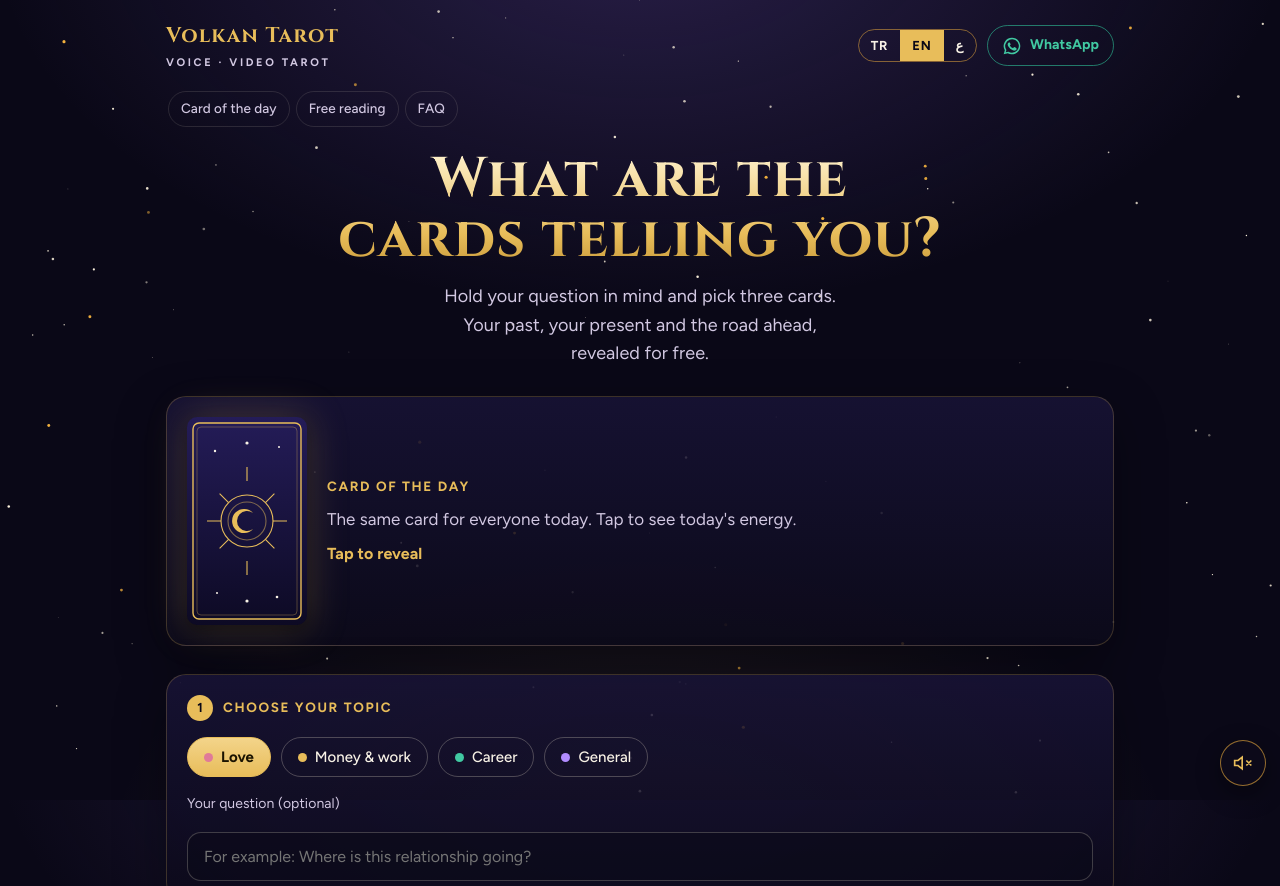
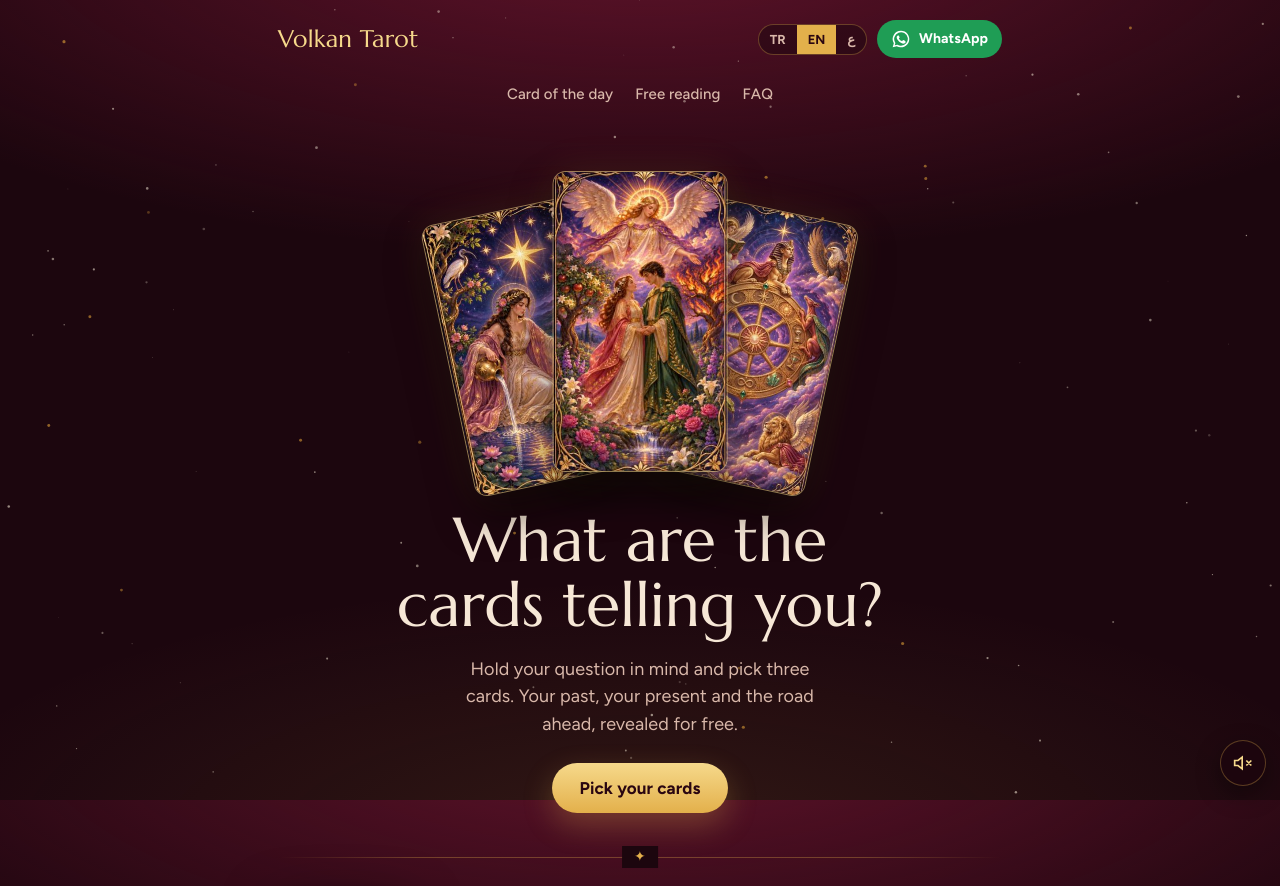
Before and after one commit to volkantarot/volkantarot.github.io, a plain HTML site: page kart/index.html in a window 1280 px wide. Shown: the top 886 px of the page. Drawn offline with Linux system fonts and the light colour scheme.

Commit message:
Update index.html

```diff
--- a/kart/index.html
+++ b/kart/index.html
@@ -344,6 +344,7 @@ textarea.pq-in{min-height:100px;resize:vertical}
 .subnav a.hot{color:#1a1300;background:linear-gradient(180deg,#f3d48a,#e8bd5a);border-color:transparent;font-weight:700}
 @media (max-width:480px){#pqDeck{grid-template-columns:repeat(7,minmax(0,1fr));gap:4px}.pq-price{font-size:21px}}
 </style>
+<link rel="stylesheet" href="tema.css">
 </head>
 <body>
 <canvas id="stars" aria-hidden="true"></canvas>
@@ -368,8 +369,10 @@ textarea.pq-in{min-height:100px;resize:vertical}
   </nav>
 
   <section class="hero">
+    <div class="hero-fan stack" aria-hidden="true"><img src="cards/m17.jpg" alt="" width="300" height="520"><img src="cards/m06.jpg" alt="" width="300" height="520" fetchpriority="high"><img src="cards/m10.jpg" alt="" width="300" height="520"></div>
     <h1 data-i="h1"></h1>
     <p data-i="heroP"></p>
+    <a class="hero-cta" href="#setup" data-i="heroCta">Kartlarını seç</a>
   </section>
 
   <section class="panel daily" id="daily" aria-labelledby="dailyH">
@@ -548,6 +551,7 @@ textarea.pq-in{min-height:100px;resize:vertical}
 <script src="data_ar.js"></script>
 <script src="i18n_base.js"></script>
 <script src="i18n_ext.js"></script>
+<script>UI.tr.heroCta="Kartlarını seç";UI.en.heroCta="Pick your cards";UI.ar.heroCta="اختر بطاقاتك";</script>
 <script src="paid.js"></script>
 <script src="app.js"></script>
 </body>
```
